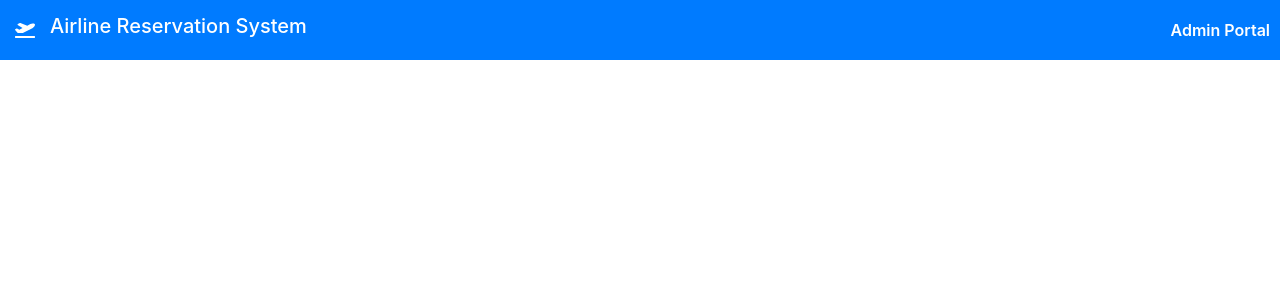
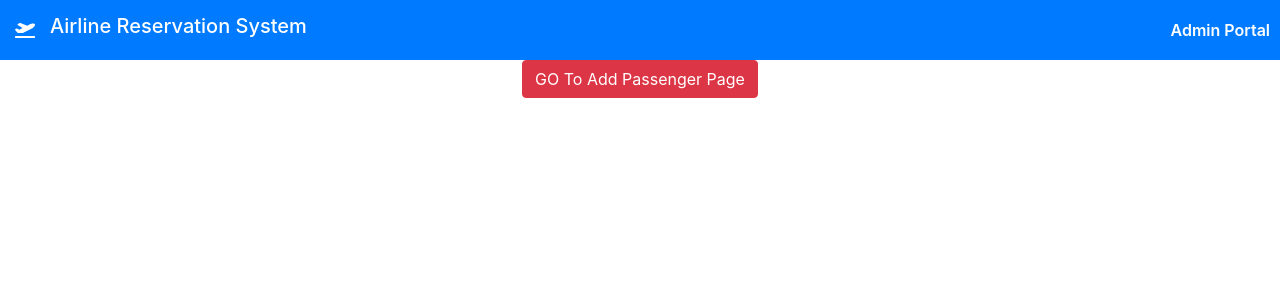
Before and after one commit to vaibhav50596/AirlineReservationSystemFrontend, an Angular app: page /flights-view in a window 1280 px wide. Shown: the top 300 px of the page. Built offline with nearby package versions, Linux system fonts and the light colour scheme.

Commit message:
linked app-passenger component with route

```diff
--- a/src/app/app-routing.module.ts
+++ b/src/app/app-routing.module.ts
@@ -3,12 +3,14 @@ import { Routes, RouterModule } from '@angular/router';
 import { SearchFlightComponent } from './search-flight/search-flight.component';
 import { FlightsViewComponent } from './flights-view/flights-view.component';
 import { NoPageFoundComponent } from './no-page-found/no-page-found.component';
+import { AddPassengerComponent } from './add-passenger/add-passenger.component';
 
 
 const routes: Routes = [
   { path: '', redirectTo: '/search-flight', pathMatch: 'full' },
   { path: 'search-flight', component: SearchFlightComponent },
   { path: 'flights-view', component: FlightsViewComponent },
+  { path: 'add-passenger', component: AddPassengerComponent},
   { path: '**', component: NoPageFoundComponent }
 ];
 
--- a/src/app/flights-view/flights-view.component.html
+++ b/src/app/flights-view/flights-view.component.html
@@ -1,3 +1,23 @@
 
 
-<!-- <a [routerLink]="['/search-flight']" class="btn btn-danger">GO To Search Flight Page</a> -->
+
+
+
+
+
+
+
+
+
+
+
+
+
+
+
+
+
+
+
+
+<a [routerLink]="['/add-passenger']" class="btn btn-danger">GO To Add Passenger Page</a>
```
